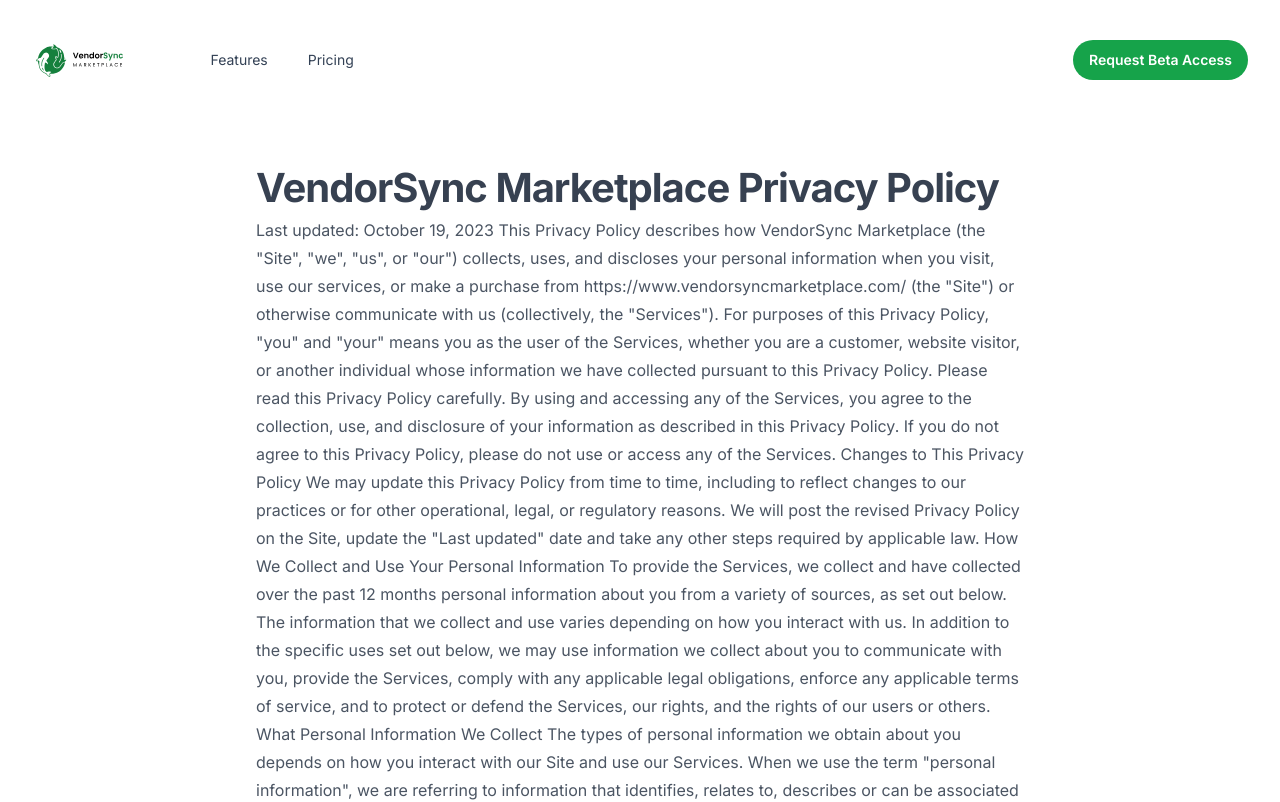
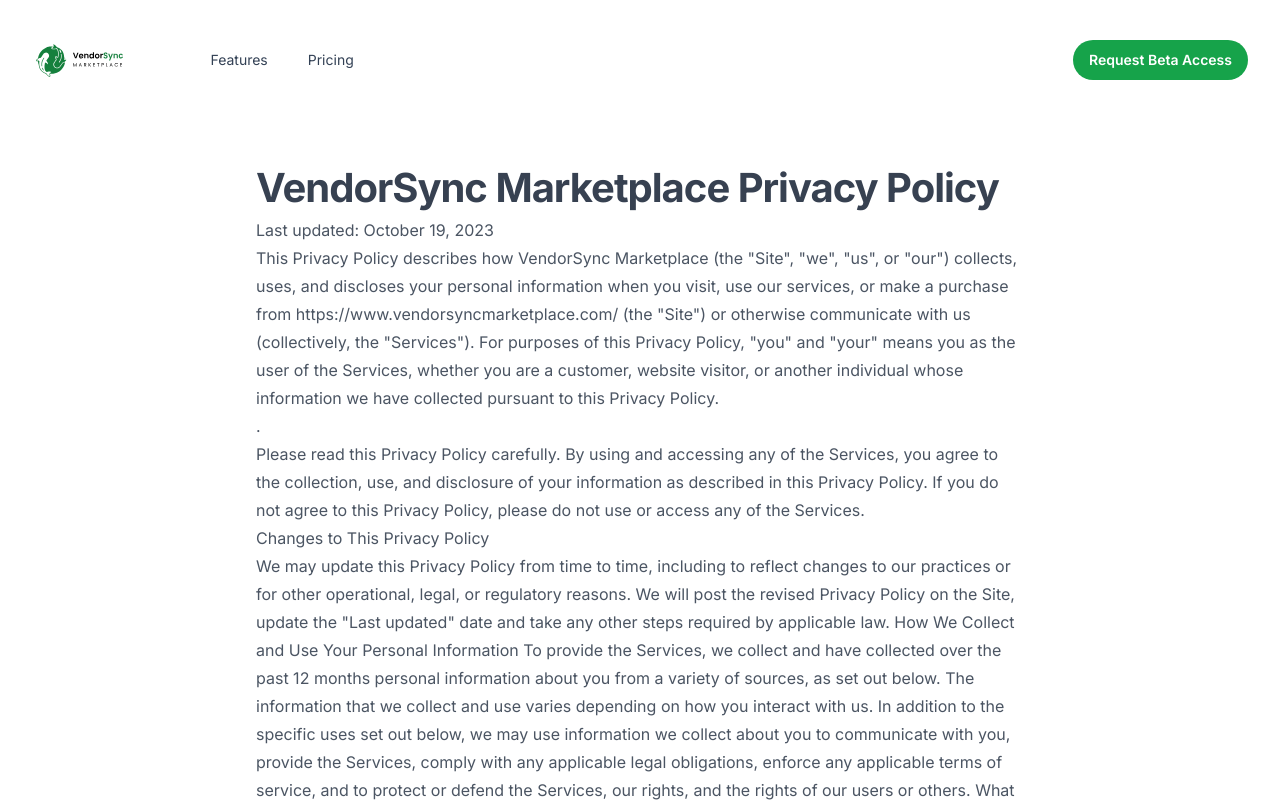
Before and after one commit to paulchrisluke/VendorSync-Marketplace, a Next.js app: page /policies/privacy in a window 1280 px wide. Shown: the top 802 px of the page. Built offline with nearby package versions, Linux system fonts and the light colour scheme.

Commit message:
paragraph privacy

```diff
--- a/src/pages/policies/privacy/index.jsx
+++ b/src/pages/policies/privacy/index.jsx
@@ -28,13 +28,13 @@
   VendorSync Marketplace Privacy Policy
 </h1>
   <p className='text-base leading-7 text-gray-600'>
-  Last updated: October 19, 2023
+  <p>Last updated: October 19, 2023</p>
 
-This Privacy Policy describes how VendorSync Marketplace (the "Site", "we", "us", or "our") collects, uses, and discloses your personal information when you visit, use our services, or make a purchase from https://www.vendorsyncmarketplace.com/ (the "Site") or otherwise communicate with us (collectively, the "Services"). For purposes of this Privacy Policy, "you" and "your" means you as the user of the Services, whether you are a customer, website visitor, or another individual whose information we have collected pursuant to this Privacy Policy.
+<p>This Privacy Policy describes how VendorSync Marketplace (the "Site", "we", "us", or "our") collects, uses, and discloses your personal information when you visit, use our services, or make a purchase from https://www.vendorsyncmarketplace.com/ (the "Site") or otherwise communicate with us (collectively, the "Services"). For purposes of this Privacy Policy, "you" and "your" means you as the user of the Services, whether you are a customer, website visitor, or another individual whose information we have collected pursuant to this Privacy Policy.</p>.
 
-Please read this Privacy Policy carefully. By using and accessing any of the Services, you agree to the collection, use, and disclosure of your information as described in this Privacy Policy. If you do not agree to this Privacy Policy, please do not use or access any of the Services.
+<p>Please read this Privacy Policy carefully. By using and accessing any of the Services, you agree to the collection, use, and disclosure of your information as described in this Privacy Policy. If you do not agree to this Privacy Policy, please do not use or access any of the Services.</p>
 
-Changes to This Privacy Policy
+<h2>Changes to This Privacy Policy</h2>
 
 We may update this Privacy Policy from time to time, including to reflect changes to our practices or for other operational, legal, or regulatory reasons. We will post the revised Privacy Policy on the Site, update the "Last updated" date and take any other steps required by applicable law.
 
```
